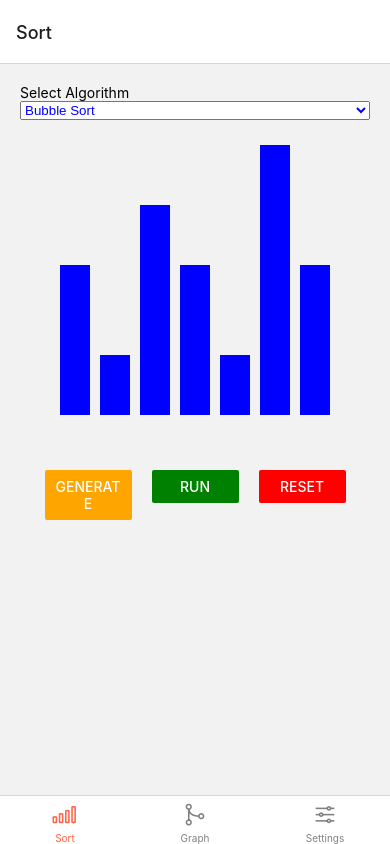
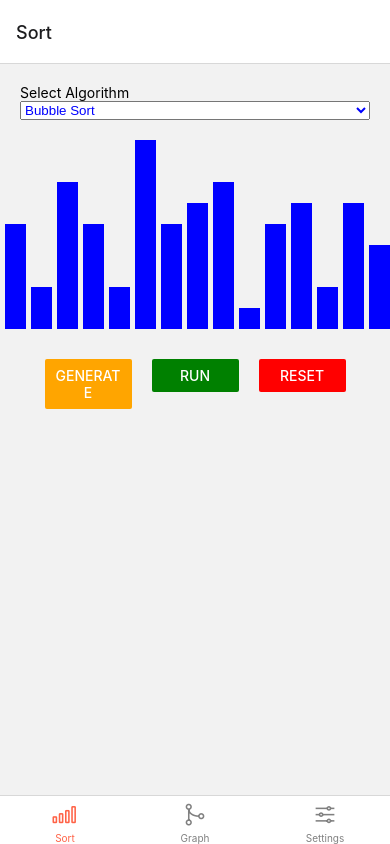
Before and after one commit to duytienkh/algo-visualizer, a React Native app: screen / in a window 390 px wide. Built offline with nearby package versions, Linux system fonts and the light colour scheme.

Commit message:
update UI

```diff
--- a/components/Graph.js
+++ b/components/Graph.js
@@ -1,13 +1,40 @@
 import * as React from 'react';
 import * as ReactNative from 'react-native';
+import { AlgorithmPicker } from './components/AlgorithmPicker';
+import { GraphMonitor } from './components/GraphMonitor';
 
 export class Graph extends React.Component{
+    constructor(props){
+        super(props);
+
+        this.state = {
+            algorithms: [
+                "Graph 01",
+                "Graph 02",
+                "Graph 03",
+            ],
+            selectedAlgorithm: "Bubble Sort"
+        }
+
+        this.setSelectedAlgorithm = this.setSelectedAlgorithm.bind(this);
+        this.getSelectedAlgorithm = this.getSelectedAlgorithm.bind(this);
+    }
+
+    setSelectedAlgorithm(algorithm){
+        this.setState({
+            selectedAlgorithm: algorithm
+        });
+    }
+
+    getSelectedAlgorithm(){
+        return this.state.selectedAlgorithm;
+    }
+
     render(){
         return (
             <ReactNative.View>
-                <ReactNative.Text>
-                    Setting Screen
-                </ReactNative.Text>
+                <AlgorithmPicker cb={this.setSelectedAlgorithm} list={this.state.algorithms}/>
+                <GraphMonitor getSelectedAlgorithm={this.getSelectedAlgorithm} settings={this.props.settings}/>
             </ReactNative.View>
         );
     }
--- a/components/components/AlgorithmPicker.js
+++ b/components/components/AlgorithmPicker.js
@@ -41,12 +41,14 @@ export class AlgorithmPicker extends React.Component{
                 <ReactNative.Text>
                     Select Algorithm
                 </ReactNative.Text>
+                <ReactNative.View style={style.picker_container}>
                     <Picker selectedValue={this.state.selectedAlgorithm}
                             onValueChange={(itemValue, itemIndex) => this.setAlgorithm(itemValue)}
                             mode='dropdown'
                             style={style.dropdown}>
                         {this.createOptions()}
                     </Picker>
+                </ReactNative.View>
             </ReactNative.View>
         )
     }
@@ -56,6 +58,9 @@ const style = StyleSheet.create({
     container: {
         padding: 20,
     },
+    picker_container: {
+
+    },
     dropdown: {
         color: 'blue',
     }
--- /dev/null
+++ b/components/components/GraphMonitor.js
@@ -0,0 +1,10 @@
+import * as React from 'react';
+import * as ReactNative from 'react-native';
+
+export class GraphMonitor extends React.Component{
+    render(){
+        return (
+            <ReactNative.View/>
+        )
+    }
+}
--- a/components/components/ListColoredElement.js
+++ b/components/components/ListColoredElement.js
@@ -1,6 +1,8 @@
 import { View } from 'react-native';
+import { Dimensions } from 'react-native';
 
 const block_width = 30;
+const window_width = Dimensions.get('window').width;
 
 function ListColoredElement({ array, sorted, swapping, comparing, style}) {
     return (
@@ -16,11 +18,18 @@ function ListColoredElement({ array, sorted, swapping, comparing, style}) {
                 if (comparing.includes(i)) {
                     bg = 'red'
                 }
+
+
+                let block_margin = 5,
+                    block_width = Math.round((window_width - (array.length + 1) * block_margin) / array.length),
+                    block_height = val * block_width;
+
+                console.log(block_width);
                 var style = {
                     width: block_width,
-                    height: val * block_width,
+                    height: block_height,
                     backgroundColor: bg,
-                    margin: 5,
+                    marginLeft: block_margin,
                 }
                 return <View key={i} style={style}></View>
             })}
--- a/components/components/SortMonitor.js
+++ b/components/components/SortMonitor.js
@@ -76,7 +76,7 @@ export class SortMonitor extends React.Component {
             sorted: [],
             swapping: [],
             comparing: [],
-            array: Array.from({ length: 7 }, () => Math.floor(Math.random() * 9) + 1),
+            array: Array.from({ length: 15 }, () => Math.floor(Math.random() * 9) + 1),
         })
     }
 
@@ -125,20 +125,10 @@ export class SortMonitor extends React.Component {
                     sorted={this.state.sorted}
                     swapping={this.state.swapping}
                     comparing={this.state.comparing}
-                    style={styles.list_colored}
+                    style={{marginLeft: 50, marginRight: 50, justifyContent: 'center', alignItems: 'baseline', flexDirection: 'row',}}
                 />
                 <SortController run={this.handleSort} generate={this.generate_random_array}/>
             </View>
         )
     }
 }
-
-
-const styles = StyleSheet.create({
-    list_colored: {
-        justifyContent: 'center',
-        alignItems: 'baseline',
-        flexDirection: 'row',
-        height: 30 * 10
-    },
-});
```
Lines whose indentation alone changed are shown as unchanged.
